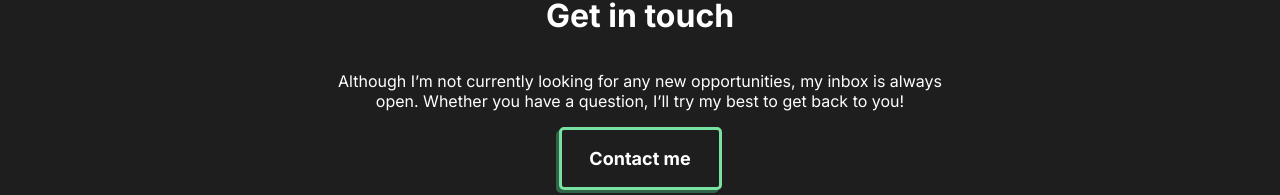
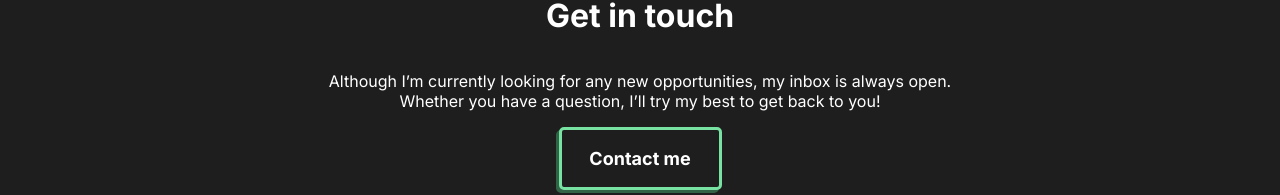
Before and after one commit to CodingSmarterWithCoffee/CodingSmarterWithCoffee.github.io, a plain HTML site: page index.html in a window 1280 px wide. Shown: the part 2541-2736 px from the top of the page. Drawn offline with Linux system fonts and the light colour scheme.

Commit message:
Update index.html

```diff
--- a/index.html
+++ b/index.html
@@ -117,7 +117,7 @@
         </section>
         <section class="contact">
             <p class="title-contact">Get in touch</p>
-            <p class="paragraph-contact">Although I’m not currently looking for any new opportunities, my inbox is always open. Whether you have a question, I’ll try my best to get back to you!</p>
+            <p class="paragraph-contact">Although I’m currently looking for any new opportunities, my inbox is always open. Whether you have a question, I’ll try my best to get back to you!</p>
             <a class="resume contact-btn" href="mailto:tiziomauclair11430@gmail.com">Contact me</a>
         </section>
     </main>
```
